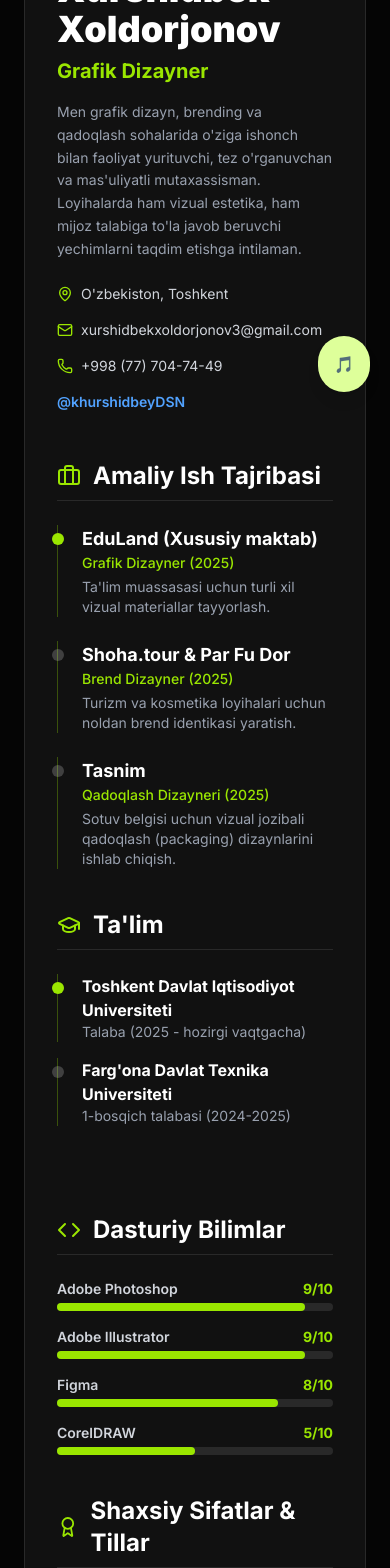
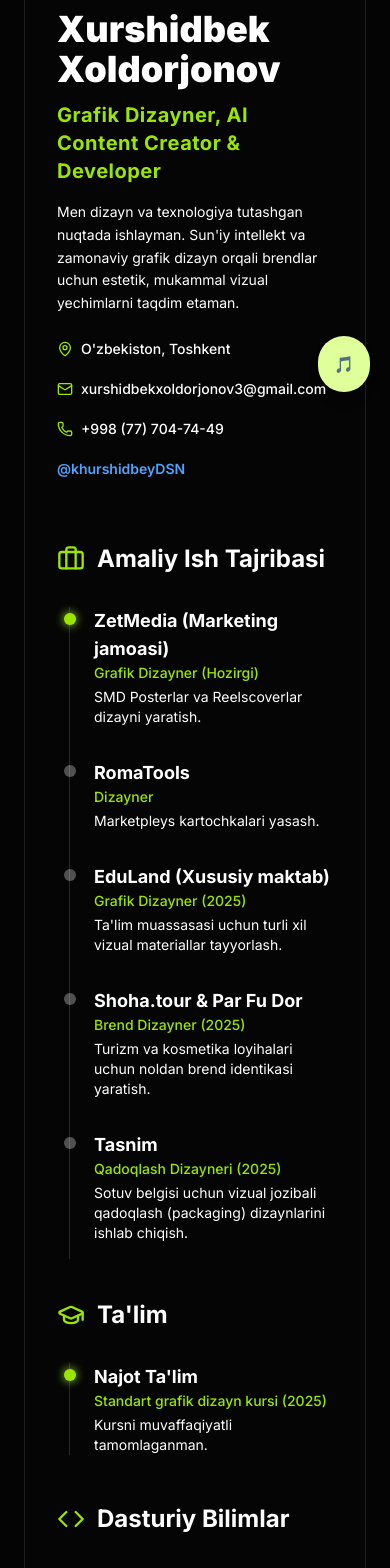
Before and after one commit to khurshidbey/final-portfolio, a Next.js app: page /cv in a window 390 px wide. Shown: the part 432-2000 px from the top of the page. Built offline with nearby package versions, Linux system fonts and the light colour scheme.

Commit message:
CV va Prompts sahifalari to'g'ri manzildan yuklandi

```diff
--- a/src/app/cv/page.js
+++ b/src/app/cv/page.js
@@ -1,154 +1,259 @@
 "use client";
-import { motion } from "framer-motion";
+import { useState } from "react";
+import { motion, AnimatePresence } from "framer-motion";
 import Link from "next/link";
-import { ArrowLeft, Download, Mail, Phone, MapPin, Briefcase, GraduationCap, Code, Award, UserCheck } from "lucide-react";
+import { ArrowLeft, Download, Mail, Phone, MapPin, Briefcase, GraduationCap, Code, Award, UserCheck, X } from "lucide-react";
 
 export default function CVPage() {
-  const handlePrint = () => {
-    window.print();
+  const [showPdfModal, setShowPdfModal] = useState(false);
+  const [printTheme, setPrintTheme] = useState('dark');
+
+  const triggerPrint = (theme) => {
+    setPrintTheme(theme);
+    setShowPdfModal(false);
+    setTimeout(() => {
+      window.print();
+    }, 300); // Kichik pauza stil o'zgarishi uchun
   };
 
   return (
-    <main className="min-h-screen bg-[#050505] text-white pt-24 pb-20 px-6 print:bg-white print:text-black print:pt-0 print:pb-0">
-      <div className="max-w-4xl mx-auto relative z-10 print:max-w-full print:mx-0">
+    <main className={`min-h-screen ${printTheme === 'light' ? 'bg-white' : 'bg-[#050505]'} text-white pt-24 pb-20 px-6 relative transition-colors duration-300`}>
 
-        {/* Tepa tugmalar (PDF qilish paytida yashirinadi) */}
-        <div className="flex justify-between items-center mb-10 print:hidden">
+      {/* Chop etish uchun dinamik stillar */}
+      <style dangerouslySetInnerHTML={{__html: `
+        @media print {
+          body {
+            -webkit-print-color-adjust: exact !important;
+            print-color-adjust: exact !important;
+            background-color: ${printTheme === 'light' ? '#ffffff' : '#050505'} !important;
+            color: ${printTheme === 'light' ? '#000000' : '#ffffff'} !important;
+          }
+          .print-text { color: ${printTheme === 'light' ? '#000000' : '#ffffff'} !important; }
+          .print-text-muted { color: ${printTheme === 'light' ? '#4b5563' : '#9ca3af'} !important; }
+          .print-bg-card { background-color: ${printTheme === 'light' ? '#f9fafb' : 'rgba(255,255,255,0.05)'} !important; }
+          .print-border { border-color: ${printTheme === 'light' ? '#e5e7eb' : 'rgba(255,255,255,0.1)'} !important; }
+          .no-print { display: none !important; }
+          @page { margin: 0.5cm; }
+        }
+      `}} />
+
+      <div className="max-w-4xl mx-auto relative z-10">
+
+        {/* Tepa tugmalar */}
+        <div className="flex justify-between items-center mb-10 no-print">
           <Link href="/" className="inline-flex items-center gap-2 text-gray-400 hover:text-white transition-colors">
             <ArrowLeft size={20} /> Asosiy sahifaga qaytish
           </Link>
-          <button onClick={handlePrint} className="bg-lime-400 text-black px-6 py-3 rounded-full font-bold hover:bg-lime-300 transition-all flex items-center gap-2 shadow-lg shadow-lime-400/20">
+          <button onClick={() => setShowPdfModal(true)} className="bg-lime-400 text-black px-6 py-3 rounded-full font-bold hover:bg-lime-300 transition-all flex items-center gap-2 shadow-lg shadow-lime-400/20">
             <Download size={18} /> PDF Yuklab olish
           </button>
         </div>
 
-        {/* ASOSIY CV KARTASI */}
-        <div className="bg-white/5 border border-white/10 rounded-[2rem] p-8 md:p-12 print:bg-white print:border-none print:p-0">
+        {/* ASOSIY CV KARTASI - Eski kreativ dizayn */}
+        <div className="print-bg-card print-border border border-white/10 rounded-[2rem] p-8 md:p-12 shadow-2xl">
 
           {/* Header qismi */}
-          <div className="flex flex-col md:flex-row gap-8 items-start mb-12 print:flex-row print:gap-8">
-            <div className="w-32 h-32 md:w-40 md:h-40 bg-gradient-to-br from-lime-400 to-emerald-600 rounded-2xl overflow-hidden flex-shrink-0 relative print:border-2 print:border-gray-200">
-              <img src="/me.jpg" alt="Xurshidbek Xoldorjonov" className="w-full h-full object-cover grayscale-[20%]" />
+          <div className="flex flex-col md:flex-row gap-8 items-start mb-16">
+            <div className="w-40 h-40 bg-lime-500 rounded-[2rem] overflow-hidden flex-shrink-0 relative shadow-[0_0_30px_rgba(163,230,53,0.3)]">
+              <img src="/me.jpg" alt="Xurshidbek Xoldorjonov" className="w-full h-full object-cover grayscale-[10%]" />
             </div>
 
-            <div className="flex-1">
-              <h1 className="text-4xl md:text-5xl font-black mb-2 print:text-gray-900">Xurshidbek Xoldorjonov</h1>
-              <h2 className="text-xl text-lime-400 font-bold mb-4 print:text-emerald-700">Grafik Dizayner</h2>
-              <p className="text-gray-400 leading-relaxed mb-6 print:text-gray-700 text-sm md:text-base">
-                Men grafik dizayn, brending va qadoqlash sohalarida o'ziga ishonch bilan faoliyat yurituvchi, tez o'rganuvchan va mas'uliyatli mutaxassisman. Loyihalarda ham vizual estetika, ham mijoz talabiga to'la javob beruvchi yechimlarni taqdim etishga intilaman.
+            <div className="flex-1 pt-2">
+              <h1 className="text-4xl md:text-5xl font-black mb-3 print-text">Xurshidbek Xoldorjonov</h1>
+              <h2 className="text-xl text-lime-400 font-bold mb-4 tracking-wide">Grafik Dizayner, AI Content Creator & Developer</h2>
+              <p className="print-text-muted leading-relaxed mb-6 text-sm md:text-base max-w-2xl">
+                Men dizayn va texnologiya tutashgan nuqtada ishlayman. Sun'iy intellekt va zamonaviy grafik dizayn orqali brendlar uchun estetik, mukammal vizual yechimlarni taqdim etaman.
               </p>
 
-              <div className="flex flex-wrap gap-4 text-sm text-gray-300 print:text-gray-600">
-                <span className="flex items-center gap-2"><MapPin size={16} className="text-lime-400 print:text-emerald-600"/> O'zbekiston, Toshkent</span>
-                <span className="flex items-center gap-2"><Mail size={16} className="text-lime-400 print:text-emerald-600"/> xurshidbekxoldorjonov3@gmail.com</span>
-                <span className="flex items-center gap-2"><Phone size={16} className="text-lime-400 print:text-emerald-600"/> +998 (77) 704-74-49</span>
-                <span className="flex items-center gap-2 text-blue-400 print:text-blue-600 font-semibold">@khurshidbeyDSN</span>
+              <div className="flex flex-wrap gap-5 text-sm print-text-muted font-medium">
+                <span className="flex items-center gap-2"><MapPin size={16} className="text-lime-400"/> O'zbekiston, Toshkent</span>
+                <span className="flex items-center gap-2"><Mail size={16} className="text-lime-400"/> xurshidbekxoldorjonov3@gmail.com</span>
+                <span className="flex items-center gap-2"><Phone size={16} className="text-lime-400"/> +998 (77) 704-74-49</span>
+                <span className="flex items-center gap-2 text-blue-400 font-semibold">@khurshidbeyDSN</span>
               </div>
             </div>
           </div>
 
-          <div className="grid md:grid-cols-2 gap-12 print:grid-cols-2">
+          <div className="grid md:grid-cols-2 gap-12">
 
-            {/* ISH TAJRIBASI VA TA'LIM */}
+            {/* CHAP USTUN */}
             <div>
-              <h3 className="text-2xl font-bold mb-6 flex items-center gap-3 print:text-gray-900 border-b border-white/10 print:border-gray-300 pb-2">
-                <Briefcase className="text-lime-400 print:text-emerald-600"/> Amaliy Ish Tajribasi
+              <h3 className="text-2xl font-bold mb-8 flex items-center gap-3 print-text">
+                <Briefcase className="text-lime-400" size={28}/> Amaliy Ish Tajribasi
               </h3>
-              <div className="space-y-6 mb-10">
 
-                <div className="relative pl-6 border-l border-lime-400/30 print:border-emerald-600/50">
-                  <div className="absolute w-3 h-3 bg-lime-400 print:bg-emerald-600 rounded-full -left-[6.5px] top-2"></div>
-                  <h4 className="font-bold text-lg print:text-gray-800">EduLand (Xususiy maktab)</h4>
-                  <p className="text-sm text-lime-400 print:text-emerald-600 font-medium mb-1">Grafik Dizayner (2025)</p>
-                  <p className="text-sm text-gray-400 print:text-gray-600">Ta'lim muassasasi uchun turli xil vizual materiallar tayyorlash.</p>
+              <div className="relative border-l border-lime-400/20 ml-3 space-y-8 pb-4">
+
+                {/* ZetMedia */}
+                <div className="relative pl-6">
+                  <div className="absolute w-3 h-3 bg-lime-400 rounded-full -left-[6.5px] top-1.5 shadow-[0_0_10px_#a3e635]"></div>
+                  <h4 className="font-bold text-lg print-text">ZetMedia (Marketing jamoasi)</h4>
+                  <p className="text-sm text-lime-400 font-medium mb-1">Grafik Dizayner (Hozirgi)</p>
+                  <p className="text-sm print-text-muted">SMD Posterlar va Reelscoverlar dizayni yaratish.</p>
                 </div>
 
-                <div className="relative pl-6 border-l border-lime-400/30 print:border-emerald-600/50">
-                  <div className="absolute w-3 h-3 bg-white/20 print:bg-gray-400 rounded-full -left-[6.5px] top-2"></div>
-                  <h4 className="font-bold text-lg print:text-gray-800">Shoha.tour & Par Fu Dor</h4>
-                  <p className="text-sm text-lime-400 print:text-emerald-600 font-medium mb-1">Brend Dizayner (2025)</p>
-                  <p className="text-sm text-gray-400 print:text-gray-600">Turizm va kosmetika loyihalari uchun noldan brend identikasi yaratish.</p>
+                {/* RomaTools */}
+                <div className="relative pl-6">
+                  <div className="absolute w-3 h-3 bg-white/30 rounded-full -left-[6.5px] top-1.5"></div>
+                  <h4 className="font-bold text-lg print-text">RomaTools</h4>
+                  <p className="text-sm text-lime-400 font-medium mb-1">Dizayner</p>
+                  <p className="text-sm print-text-muted">Marketpleys kartochkalari yasash.</p>
                 </div>
 
-                <div className="relative pl-6 border-l border-lime-400/30 print:border-emerald-600/50">
-                  <div className="absolute w-3 h-3 bg-white/20 print:bg-gray-400 rounded-full -left-[6.5px] top-2"></div>
-                  <h4 className="font-bold text-lg print:text-gray-800">Tasnim</h4>
-                  <p className="text-sm text-lime-400 print:text-emerald-600 font-medium mb-1">Qadoqlash Dizayneri (2025)</p>
-                  <p className="text-sm text-gray-400 print:text-gray-600">Sotuv belgisi uchun vizual jozibali qadoqlash (packaging) dizaynlarini ishlab chiqish.</p>
+                {/* EduLand */}
+                <div className="relative pl-6">
+                  <div className="absolute w-3 h-3 bg-white/30 rounded-full -left-[6.5px] top-1.5"></div>
+                  <h4 className="font-bold text-lg print-text">EduLand (Xususiy maktab)</h4>
+                  <p className="text-sm text-lime-400 font-medium mb-1">Grafik Dizayner (2025)</p>
+                  <p className="text-sm print-text-muted">Ta'lim muassasasi uchun turli xil vizual materiallar tayyorlash.</p>
+                </div>
+
+                {/* Shoha.tour & Par Fu Dor */}
+                <div className="relative pl-6">
+                  <div className="absolute w-3 h-3 bg-white/30 rounded-full -left-[6.5px] top-1.5"></div>
+                  <h4 className="font-bold text-lg print-text">Shoha.tour & Par Fu Dor</h4>
+                  <p className="text-sm text-lime-400 font-medium mb-1">Brend Dizayner (2025)</p>
+                  <p className="text-sm print-text-muted">Turizm va kosmetika loyihalari uchun noldan brend identikasi yaratish.</p>
+                </div>
+
+                {/* Tasnim */}
+                <div className="relative pl-6">
+                  <div className="absolute w-3 h-3 bg-white/30 rounded-full -left-[6.5px] top-1.5"></div>
+                  <h4 className="font-bold text-lg print-text">Tasnim</h4>
+                  <p className="text-sm text-lime-400 font-medium mb-1">Qadoqlash Dizayneri (2025)</p>
+                  <p className="text-sm print-text-muted">Sotuv belgisi uchun vizual jozibali qadoqlash (packaging) dizaynlarini ishlab chiqish.</p>
                 </div>
               </div>
 
-              <h3 className="text-2xl font-bold mb-6 flex items-center gap-3 print:text-gray-900 border-b border-white/10 print:border-gray-300 pb-2">
-                <GraduationCap className="text-lime-400 print:text-emerald-600"/> Ta'lim
+              <h3 className="text-2xl font-bold mb-8 mt-10 flex items-center gap-3 print-text">
+                <GraduationCap className="text-lime-400" size={28}/> Ta'lim
               </h3>
-              <div className="space-y-4 mb-10">
-                <div className="relative pl-6 border-l border-lime-400/30 print:border-emerald-600/50">
-                  <div className="absolute w-3 h-3 bg-lime-400 print:bg-emerald-600 rounded-full -left-[6.5px] top-2"></div>
-                  <h4 className="font-bold print:text-gray-800">Toshkent Davlat Iqtisodiyot Universiteti</h4>
-                  <p className="text-sm text-gray-400 print:text-gray-600">Talaba (2025 - hozirgi vaqtgacha)</p>
-                </div>
-                <div className="relative pl-6 border-l border-lime-400/30 print:border-emerald-600/50">
-                  <div className="absolute w-3 h-3 bg-white/20 print:bg-gray-400 rounded-full -left-[6.5px] top-2"></div>
-                  <h4 className="font-bold print:text-gray-800">Farg'ona Davlat Texnika Universiteti</h4>
-                  <p className="text-sm text-gray-400 print:text-gray-600">1-bosqich talabasi (2024-2025)</p>
+
+              <div className="relative border-l border-lime-400/20 ml-3">
+                <div className="relative pl-6">
+                  <div className="absolute w-3 h-3 bg-lime-400 rounded-full -left-[6.5px] top-1.5 shadow-[0_0_10px_#a3e635]"></div>
+                  <h4 className="font-bold text-lg print-text">Najot Ta'lim</h4>
+                  <p className="text-sm text-lime-400 font-medium mb-1">Standart grafik dizayn kursi (2025)</p>
+                  <p className="text-sm print-text-muted">Kursni muvaffaqiyatli tamomlaganman.</p>
                 </div>
               </div>
             </div>
 
-            {/* TEXNIK BAZA VA SIFATLAR */}
+            {/* O'NG USTUN */}
             <div>
-              <h3 className="text-2xl font-bold mb-6 flex items-center gap-3 print:text-gray-900 border-b border-white/10 print:border-gray-300 pb-2">
-                <Code className="text-lime-400 print:text-emerald-600"/> Dasturiy Bilimlar
+              <h3 className="text-2xl font-bold mb-8 flex items-center gap-3 print-text">
+                <Code className="text-lime-400" size={28}/> Dasturiy Bilimlar
               </h3>
 
-              <div className="mb-10 space-y-4">
+              {/* Eski Progress barlar */}
+              <div className="space-y-6 mb-8">
                 <div>
-                  <div className="flex justify-between text-sm mb-1"><span className="text-gray-300 print:text-gray-800 font-semibold">Adobe Photoshop</span><span className="text-lime-400 font-bold">9/10</span></div>
-                  <div className="w-full bg-white/10 print:bg-gray-200 rounded-full h-2"><div className="bg-lime-400 print:bg-emerald-500 h-2 rounded-full w-[90%]"></div></div>
+                  <div className="flex justify-between text-sm mb-2"><span className="font-bold print-text">Adobe Photoshop</span><span className="text-lime-400 font-bold">9/10</span></div>
+                  <div className="w-full bg-white/10 rounded-full h-2.5"><div className="bg-lime-400 h-2.5 rounded-full w-[90%] shadow-[0_0_10px_#a3e635]"></div></div>
                 </div>
                 <div>
-                  <div className="flex justify-between text-sm mb-1"><span className="text-gray-300 print:text-gray-800 font-semibold">Adobe Illustrator</span><span className="text-lime-400 font-bold">9/10</span></div>
-                  <div className="w-full bg-white/10 print:bg-gray-200 rounded-full h-2"><div className="bg-lime-400 print:bg-emerald-500 h-2 rounded-full w-[90%]"></div></div>
+                  <div className="flex justify-between text-sm mb-2"><span className="font-bold print-text">Adobe Illustrator</span><span className="text-lime-400 font-bold">9/10</span></div>
+                  <div className="w-full bg-white/10 rounded-full h-2.5"><div className="bg-lime-400 h-2.5 rounded-full w-[90%] shadow-[0_0_10px_#a3e635]"></div></div>
                 </div>
                 <div>
-                  <div className="flex justify-between text-sm mb-1"><span className="text-gray-300 print:text-gray-800 font-semibold">Figma</span><span className="text-lime-400 font-bold">8/10</span></div>
-                  <div className="w-full bg-white/10 print:bg-gray-200 rounded-full h-2"><div className="bg-lime-400 print:bg-emerald-500 h-2 rounded-full w-[80%]"></div></div>
+                  <div className="flex justify-between text-sm mb-2"><span className="font-bold print-text">Figma</span><span className="text-lime-400 font-bold">8/10</span></div>
+                  <div className="w-full bg-white/10 rounded-full h-2.5"><div className="bg-lime-400 h-2.5 rounded-full w-[80%] shadow-[0_0_10px_#a3e635]"></div></div>
                 </div>
                 <div>
-                  <div className="flex justify-between text-sm mb-1"><span className="text-gray-300 print:text-gray-800 font-semibold">CorelDRAW</span><span className="text-lime-400 font-bold">5/10</span></div>
-                  <div className="w-full bg-white/10 print:bg-gray-200 rounded-full h-2"><div className="bg-lime-400 print:bg-emerald-500 h-2 rounded-full w-[50%]"></div></div>
+                  <div className="flex justify-between text-sm mb-2"><span className="font-bold print-text">CorelDRAW</span><span className="text-lime-400 font-bold">5/10</span></div>
+                  <div className="w-full bg-white/10 rounded-full h-2.5"><div className="bg-lime-400 h-2.5 rounded-full w-[50%] shadow-[0_0_10px_#a3e635]"></div></div>
                 </div>
               </div>
 
-              <h3 className="text-2xl font-bold mb-6 flex items-center gap-3 print:text-gray-900 border-b border-white/10 print:border-gray-300 pb-2">
-                <Award className="text-lime-400 print:text-emerald-600"/> Shaxsiy Sifatlar & Tillar
+              {/* Yangi qo'shilgan texnik bilimlar (Tags sifatida) */}
+              <div className="mb-12">
+                <p className="text-sm print-text-muted mb-3 font-medium">Qo'shimcha texnik ko'nikmalar:</p>
+                <div className="flex flex-wrap gap-2">
+                  {['Python', 'Next.js', 'React', 'Gemini API', 'Prompt Engineering'].map(skill => (
+                    <span key={skill} className="px-3 py-1 bg-lime-500/10 text-lime-400 border border-lime-500/20 rounded-md text-xs font-bold uppercase tracking-wider">{skill}</span>
+                  ))}
+                </div>
+              </div>
+
+              <h3 className="text-2xl font-bold mb-6 flex items-center gap-3 print-text">
+                <Award className="text-lime-400" size={28}/> Shaxsiy Sifatlar & Tillar
               </h3>
-              <div className="mb-6 flex flex-wrap gap-2">
+
+              <div className="mb-8 flex flex-wrap gap-3">
                 {["O'ziga ishonch", "Tez o'rganuvchan", "Ma'suliyatli", "Chiqishuvchan"].map(skill => (
-                  <span key={skill} className="px-3 py-1 bg-white/5 print:bg-gray-100 print:text-gray-800 border border-white/10 print:border-gray-300 rounded-lg text-sm">{skill}</span>
+                  <span key={skill} className="px-4 py-2 bg-white/5 print-border border border-white/10 print-text rounded-xl text-sm font-medium">{skill}</span>
                 ))}
               </div>
 
-              <div className="grid grid-cols-2 gap-4 text-sm text-gray-300 print:text-gray-800 mb-10">
-                <div className="flex justify-between border-b border-white/5 print:border-gray-300 pb-1"><span>O'zbek:</span> <span className="font-bold text-white print:text-black">9/10</span></div>
-                <div className="flex justify-between border-b border-white/5 print:border-gray-300 pb-1"><span>Tojik:</span> <span className="font-bold text-white print:text-black">9/10</span></div>
-                <div className="flex justify-between border-b border-white/5 print:border-gray-300 pb-1"><span>Ingliz:</span> <span className="font-bold text-white print:text-black">8/10</span></div>
-                <div className="flex justify-between border-b border-white/5 print:border-gray-300 pb-1"><span>Rus:</span> <span className="font-bold text-white print:text-black">3/10</span></div>
+              <div className="grid grid-cols-2 gap-6 text-sm print-text mb-12 bg-white/5 print-bg-card p-6 rounded-2xl border print-border border-white/10">
+                <div className="flex justify-between"><span>O'zbek:</span> <span className="font-bold">9/10</span></div>
+                <div className="flex justify-between"><span>Tojik:</span> <span className="font-bold">9/10</span></div>
+                <div className="flex justify-between"><span>Ingliz:</span> <span className="font-bold">8/10</span></div>
+                <div className="flex justify-between"><span>Rus:</span> <span className="font-bold">3/10</span></div>
               </div>
 
-              <h3 className="text-2xl font-bold mb-4 flex items-center gap-3 print:text-gray-900 border-b border-white/10 print:border-gray-300 pb-2">
-                <UserCheck className="text-lime-400 print:text-emerald-600"/> Soha bo'yicha ustozlar
+              <h3 className="text-2xl font-bold mb-6 flex items-center gap-3 print-text">
+                <UserCheck className="text-lime-400" size={28}/> Soha bo'yicha ustozlar
               </h3>
-              <ul className="space-y-2 text-gray-400 print:text-gray-700 text-sm">
-                <li className="flex items-center gap-2"><div className="w-1.5 h-1.5 bg-lime-400 print:bg-emerald-600 rounded-full"></div> <b>Davron Rahmonov</b> — "Najot Ta'lim" da Grafik dizayner mentori</li>
-                <li className="flex items-center gap-2"><div className="w-1.5 h-1.5 bg-lime-400 print:bg-emerald-600 rounded-full"></div> <b>Maqsadjon Olimjanov</b> — "Najot Ta'lim" da Grafik dizayner mentori</li>
-              </ul>
+
+              <div className="grid sm:grid-cols-2 gap-4">
+                <div className="p-4 border print-border border-white/10 rounded-xl bg-gradient-to-br from-white/5 to-transparent relative overflow-hidden group">
+                  <div className="absolute top-0 right-0 w-16 h-16 bg-lime-400/10 rounded-bl-full -mr-4 -mt-4 transition-transform group-hover:scale-150"></div>
+                  <h4 className="font-bold text-lg print-text relative z-10">Davron Rahmonov</h4>
+                  <p className="text-xs print-text-muted mt-1 relative z-10">"Najot Ta'lim" da Grafik dizayner mentori</p>
+                </div>
+                <div className="p-4 border print-border border-white/10 rounded-xl bg-gradient-to-br from-white/5 to-transparent relative overflow-hidden group">
+                  <div className="absolute top-0 right-0 w-16 h-16 bg-lime-400/10 rounded-bl-full -mr-4 -mt-4 transition-transform group-hover:scale-150"></div>
+                  <h4 className="font-bold text-lg print-text relative z-10">Maqsadjon Olimjanov</h4>
+                  <p className="text-xs print-text-muted mt-1 relative z-10">"Najot Ta'lim" da Grafik dizayner mentori</p>
+                </div>
+              </div>
 
             </div>
           </div>
-
         </div>
       </div>
+
+      {/* PDF YUKLASH DARCHASI (MODAL) */}
+      <AnimatePresence>
+        {showPdfModal && (
+          <div className="fixed inset-0 z-50 flex items-center justify-center p-4 bg-black/80 backdrop-blur-md no-print">
+            <motion.div
+              initial={{ opacity: 0, scale: 0.9, y: 20 }}
+              animate={{ opacity: 1, scale: 1, y: 0 }}
+              exit={{ opacity: 0, scale: 0.9, y: 20 }}
+              className="bg-[#0a0a0a] border border-lime-500/30 rounded-[2rem] w-full max-w-md p-8 shadow-2xl shadow-lime-500/10 relative"
+            >
+              <button onClick={() => setShowPdfModal(false)} className="absolute top-6 right-6 text-gray-400 hover:text-white transition-colors">
+                <X size={24} />
+              </button>
+
+              <div className="w-16 h-16 bg-lime-500/10 text-lime-400 rounded-full flex items-center justify-center mb-6">
+                <Download size={30} />
+              </div>
+
+              <h2 className="text-2xl font-bold text-white mb-2">PDF Yuklab olish</h2>
+              <p className="text-gray-400 mb-8 text-sm leading-relaxed">CV ni kompyuterga yoki telefonga saqlash uchun o'zingizga yoqqan orqa fon rangini tanlang:</p>
+
+              <div className="flex flex-col gap-4">
+                <button
+                  onClick={() => triggerPrint('dark')}
+                  className="w-full py-4 bg-black border border-lime-500 hover:bg-lime-500/10 text-lime-400 rounded-xl font-bold transition-all shadow-[0_0_15px_rgba(163,230,53,0.1)] flex justify-center items-center gap-2"
+                >
+                  <div className="w-4 h-4 bg-[#050505] border border-lime-500 rounded-full"></div> Qora fonda (Kreativ)
+                </button>
+
+                <button
+                  onClick={() => triggerPrint('light')}
+                  className="w-full py-4 bg-white border border-gray-200 hover:bg-gray-100 text-black rounded-xl font-bold transition-all flex justify-center items-center gap-2"
+                >
+                  <div className="w-4 h-4 bg-white border border-gray-400 rounded-full"></div> Oq fonda (Rasmiy)
+                </button>
+              </div>
+            </motion.div>
+          </div>
+        )}
+      </AnimatePresence>
     </main>
   );
 }
```
